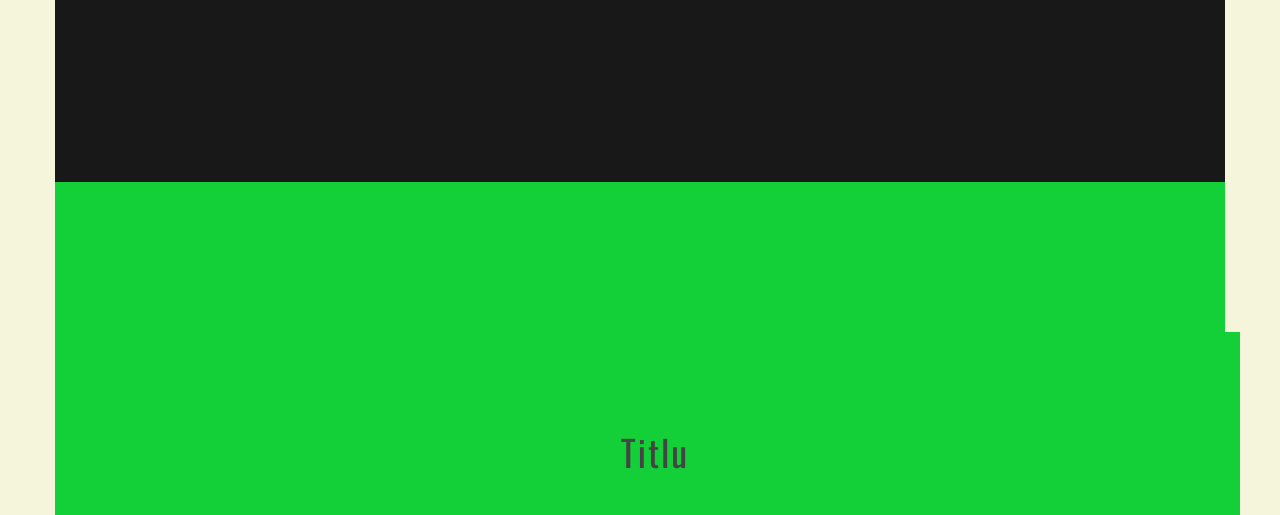
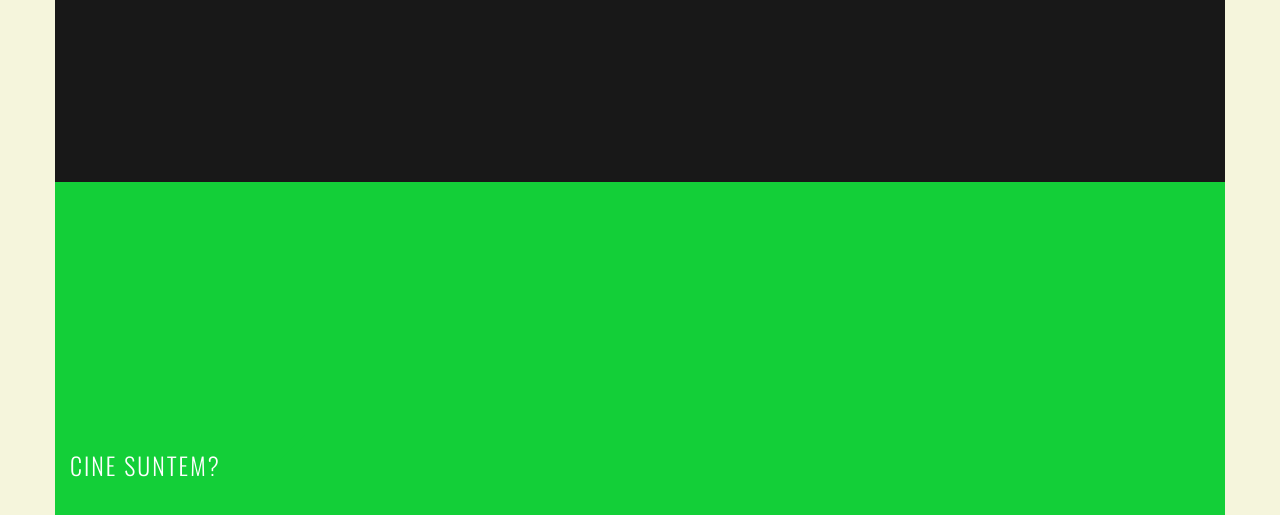
Before and after one commit to Alex1612356356/portocala, a plain HTML site: page index.html in a window 1280 px wide. Shown: the part 436-951 px from the top of the page. Drawn offline with nearby package versions, Linux system fonts and the light colour scheme; a script that the page names is missing.

Commit message:
Update index.html

```diff
--- a/index.html
+++ b/index.html
@@ -94,14 +94,15 @@
 </div>
                     </div>
                 </div>
-                        <div class="container section-bg">
                 <div class="row">
                     <div class="col-sm-12">
-                        <div class="title-box">
-                            <h2 class="title mt0">Titlu</h2>
+                        <div class="classic-title">
+                            <div class="stiker">
+                                <h3 class="inner-stiker">Cine suntem?</h3>
+                            </div>
+<div class="incline-div"></div>
                         </div>
                     </div>
-                </div>
                     <div class="boxed">
                         <div class="col-sm-4 col-lg-12">
                           <p class="p-large"> Suntem membrii echipei "Clever Core", numărul RO103, și participăm la competiția "First Tech Challenge". Suntem printre cele mai briliante minți ale Colegiului Național "Gheorghe Șincai" din Baia Mare, și ne-am adunat împreună pentru a vă arăta munca și talentul nostru.&nbsp;</p>
```
